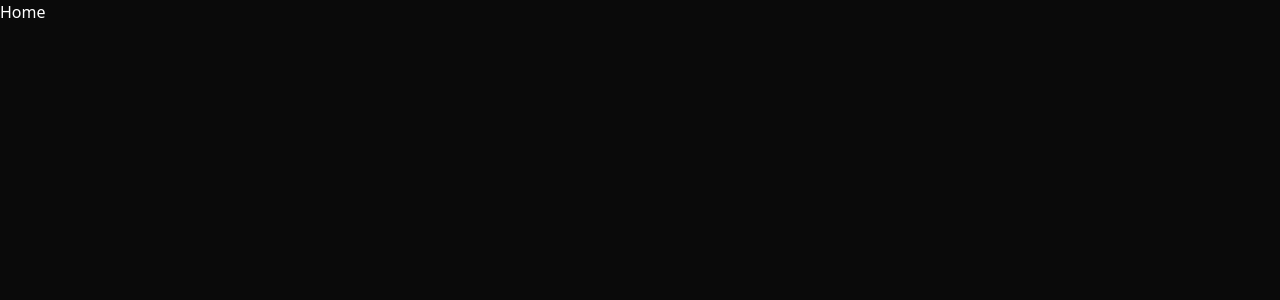
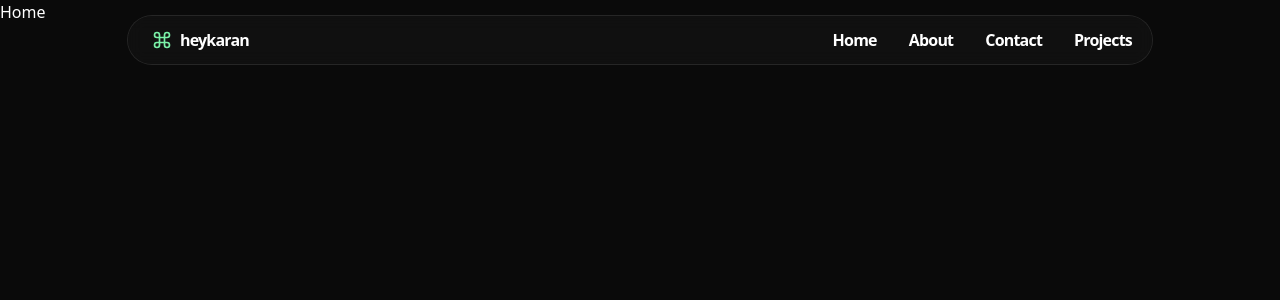
Before and after one commit to heykaran77/motion, a Next.js app: page / in a window 1280 px wide. Shown: the top 300 px of the page. Built offline with nearby package versions, Linux system fonts and the light colour scheme.

Commit message:
chore: smooth nav

```diff
--- a/app/layout.tsx
+++ b/app/layout.tsx
@@ -1,20 +1,21 @@
-import type { Metadata } from "next";
-import { Geist, Geist_Mono } from "next/font/google";
-import "./globals.css";
+import type { Metadata } from 'next';
+import { Geist, Geist_Mono } from 'next/font/google';
+import './globals.css';
+import Navbar from '@/components/Navbar';
 
 const geistSans = Geist({
-  variable: "--font-geist-sans",
-  subsets: ["latin"],
+  variable: '--font-geist-sans',
+  subsets: ['latin'],
 });
 
 const geistMono = Geist_Mono({
-  variable: "--font-geist-mono",
-  subsets: ["latin"],
+  variable: '--font-geist-mono',
+  subsets: ['latin'],
 });
 
 export const metadata: Metadata = {
-  title: "Create Next App",
-  description: "Generated by create next app",
+  title: 'Create Next App',
+  description: 'Generated by create next app',
 };
 
 export default function RootLayout({
@@ -25,8 +26,8 @@ export default function RootLayout({
   return (
     <html lang="en">
       <body
-        className={`${geistSans.variable} ${geistMono.variable} antialiased bg-neutral-950 text-white`}
-      >
+        className={`${geistSans.variable} ${geistMono.variable} antialiased bg-neutral-950 text-white`}>
+        <Navbar />
         {children}
       </body>
     </html>
--- /dev/null
+++ b/components/Navbar.tsx
@@ -0,0 +1,67 @@
+'use client';
+
+import { Command } from 'lucide-react';
+import Link from 'next/link';
+import { useState } from 'react';
+import { motion } from 'motion/react';
+
+interface NavItems {
+  label: string;
+  href: string;
+}
+
+const NavItems: NavItems[] = [
+  {
+    label: 'Home',
+    href: '/',
+  },
+  {
+    label: 'About',
+    href: '/about',
+  },
+  {
+    label: 'Contact',
+    href: '/contact',
+  },
+  {
+    label: 'Projects',
+    href: '/projects',
+  },
+];
+
+export default function Navbar() {
+  const [hovered, sethovered] = useState<number | null>(null);
+  return (
+    <div className="pl-6 pr-1 py-1 max-w-5xl mx-auto bg-neutral-900/50 z-50 ring ring-neutral-800 fixed backdrop-blur-sm inset-x-0 top-4 rounded-full">
+      <div className="flex items-center justify-between font-semibold text-base tracking-tighter">
+        <div className="flex items-center gap-2">
+          <Command className="size-5 text-green-300" />
+          <Link href="/">heykaran</Link>
+        </div>
+        <div
+          className="flex items-center"
+          onMouseLeave={() => sethovered(null)}>
+          {NavItems.map((item, idx) => (
+            <Link
+              key={item.href}
+              href={item.href}
+              className="relative px-4 py-2"
+              onMouseEnter={() => sethovered(idx)}>
+              {hovered === idx && (
+                <motion.div
+                  layoutId="hover"
+                  transition={{
+                    duration: 0.3,
+                    delay: 0,
+                  }}
+                  className="absolute inset-0 bg-green-900/20 rounded-full ring ring-green-300/50"
+                />
+              )}
+              <span className="relative">{item.label}</span>
+            </Link>
+          ))}
+        </div>
+      </div>
+    </div>
+  );
+}
```
